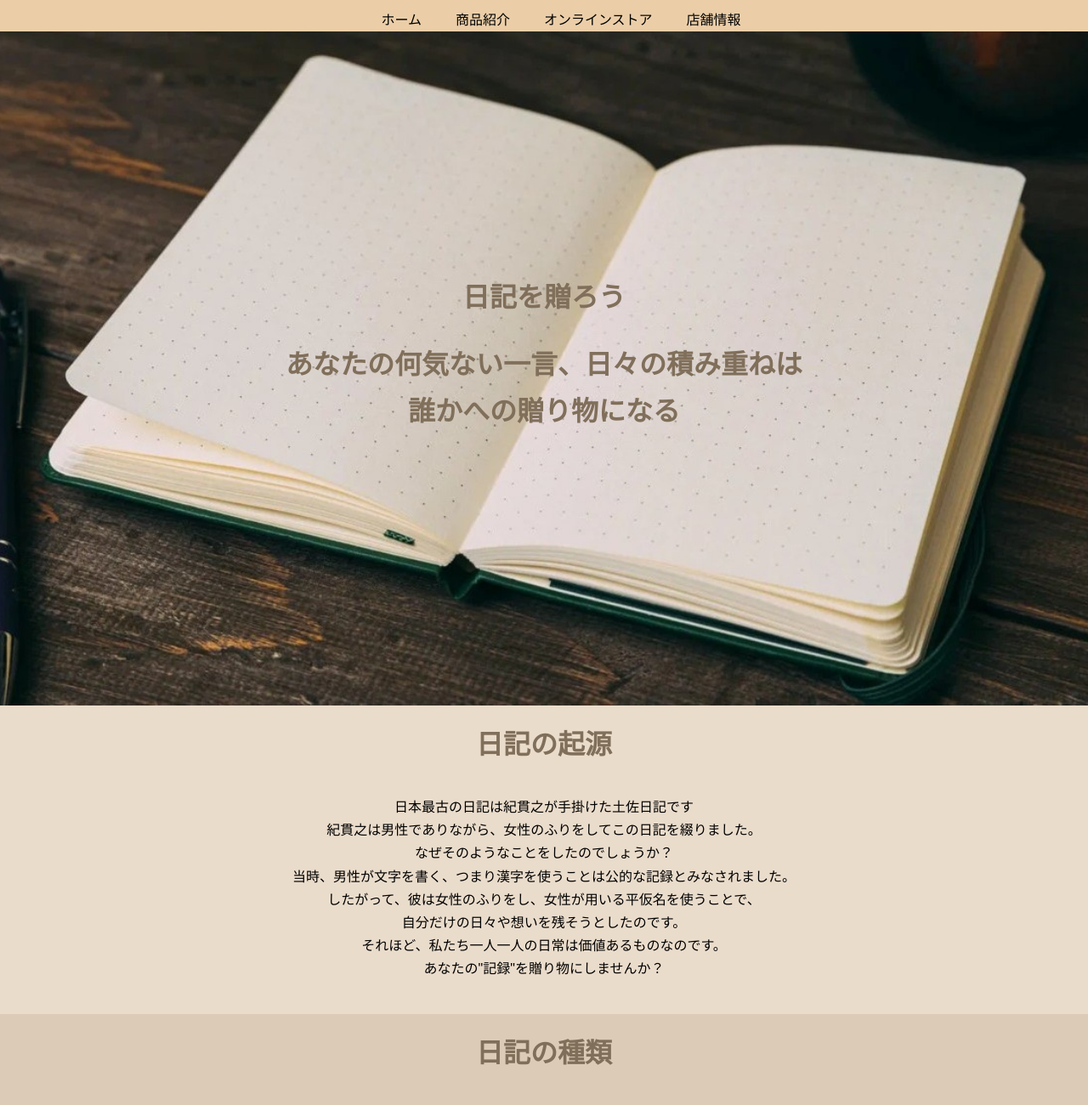
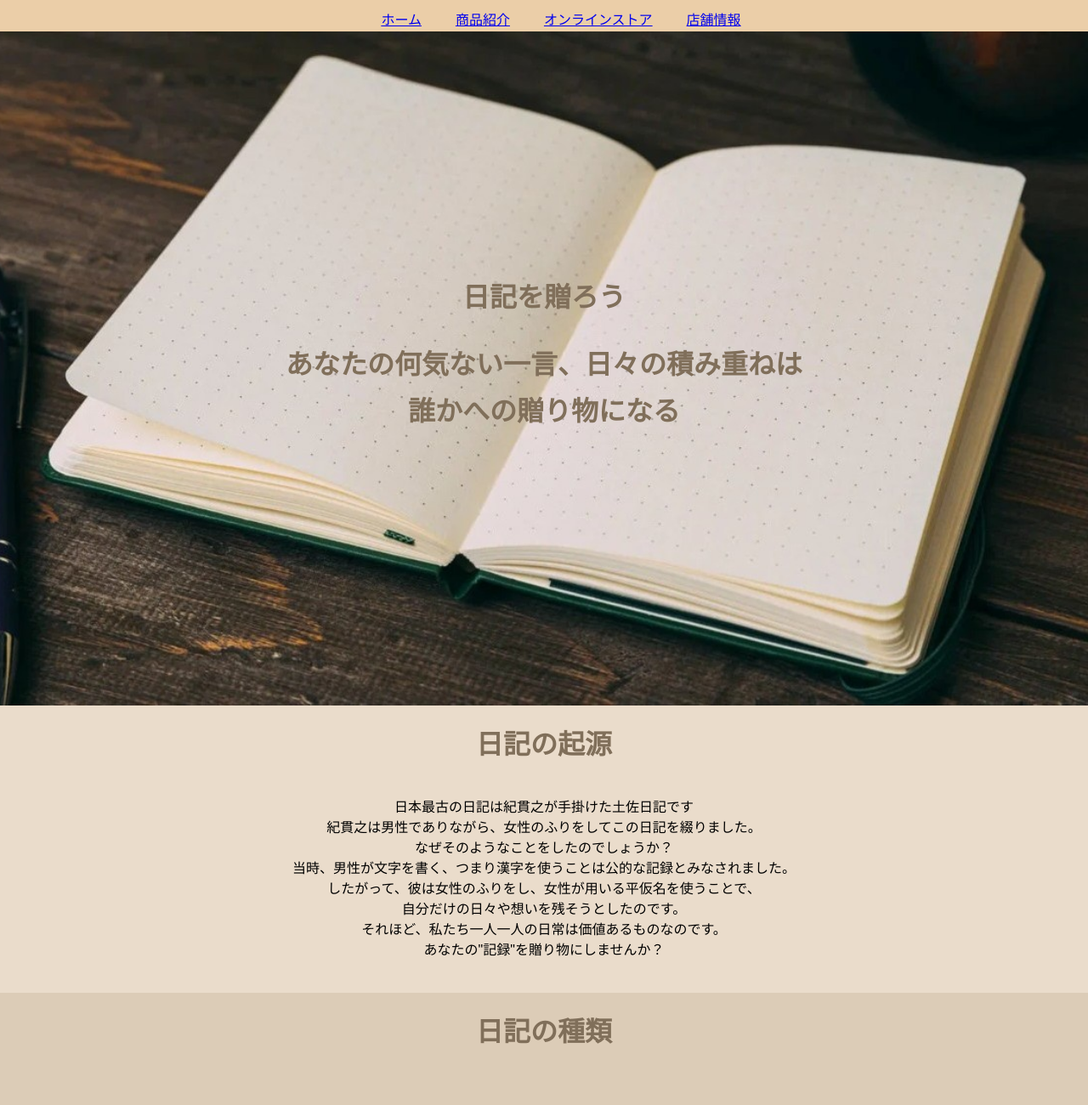
Before and after one commit to racheljb0811/diaryasagift, a plain HTML site: page index.html in a window 1280 px wide. Shown: the top 1300 px of the page at 85% size. Drawn offline with Linux system fonts and the light colour scheme; files that its build step writes are made by us from their sources; files whose address does not match are found by name.

Commit message:
Add files via upload

```diff
--- a/index.html
+++ b/index.html
@@ -1,5 +1,5 @@
 <!DOCTYPE html>
-<html>
+<html lang="ja">
   <head>
     <meta charset="utf-8">
     <meta name="viewport" content="width=device-width">
@@ -12,10 +12,10 @@
   <header>
 <nav class="nav">
   <ul>
-  <li> ホーム </li>
-  <li>商品紹介</li>
-  <li>オンラインストア</li>
-  <li>店舗情報</li>
+  <a href="index.html"><li> ホーム </li></a>
+  <a href="products.html"><li>商品紹介</li></a>
+  <a href="store.html"><li>オンラインストア</li></a>
+  <a href="#store_info"><li>店舗情報</li></a>
   </ul>
 </nav>
   </header>
@@ -25,14 +25,17 @@
 <main>
 
    <h1 class="main">日記の起源</h1>
-    <p class="mains">日本最古の日記は紀貫之が手掛けた土佐日記です<br>
+
+      <div class="mains">
+        <span id="ityped">
+        日本最古の日記は紀貫之が手掛けた土佐日記です<br>
         紀貫之は男性でありながら、女性のふりをしてこの日記を綴りました。<br>
         なぜそのようなことをしたのでしょうか？<br>
         当時、男性が文字を書く、つまり漢字を使うことは公的な記録とみなされました。<br>
         したがって、彼は女性のふりをし、女性が用いる平仮名を使うことで、<br>
         自分だけの日々や想いを残そうとしたのです。<br>
         それほど、私たち一人一人の日常は価値あるものなのです。<br>
-          あなたの"記録"を贈り物にしませんか？</p>
+        あなたの"記録"を贈り物にしませんか？</span></div>
 
 
   <h1 class="main2">日記の種類</h1>
@@ -116,15 +119,14 @@
 
 </main3>
 
-<main4>
-
+<main4 id="store_info">
    <h2 class="main4">店舗情報</h2>
-   <table class="main4">
+   <table>
     <tr><th>住所</th>
     <td>〒123‐4321 　花畑県思い出市日記町5‐5</td></tr>
 
     <tr><th>お問い合わせ</th>
-      <td>℡:050‐0321‐0123　mail:nikonikonikki@gift.com</td></tr>
+      <td>℡:050‐0321‐0123　Mail:nikonikonikki@gift.com</td></tr>
    </table>
 
 </main4>
@@ -133,7 +135,13 @@
 
 <footer>
   <p>&copy;日記を贈ろう</p>
-  <p>この商品は架空のものです</p>
+  <p>この日記帳は架空の商品です</p>
    </footer>
+
+
+   <script>
+
+   </script>
+
   </body>
 </html>
```
Lines whose indentation alone changed are shown as unchanged.
